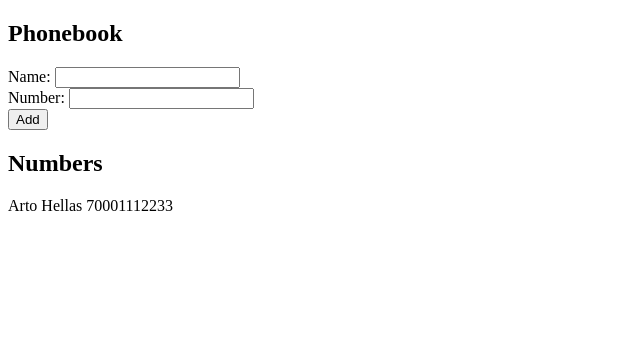
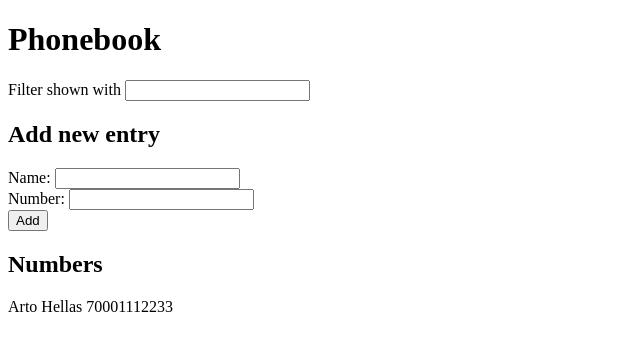
Before and after one commit to Artikool5/fullstack-open, a React (Vite) app in the folder part2/phonebook/: page / in a window 1280 px wide. Shown: the top 350 px of the page, without its empty margins (0-640 px from the left). Built offline with nearby package versions, Linux system fonts and the light colour scheme.

Commit message:
exc: 2.9

```diff
--- a/part2/phonebook/src/App.jsx
+++ b/part2/phonebook/src/App.jsx
@@ -6,12 +6,16 @@ function App() {
   ]);
   const [newName, setNewName] = useState("");
   const [newPhoneNumber, setNewPhoneNumber] = useState("");
+  const [filteredName, setFilteredName] = useState("");
 
   const handleNewName = (e) => {
     setNewName(e.target.value);
   };
   const handleNewPhoneNumber = (e) => {
     setNewPhoneNumber(e.target.value);
+  };
+  const handleFilteredName = (e) => {
+    setFilteredName(e.target.value);
   };
 
   const addPerson = (e) => {
@@ -37,7 +41,13 @@ function App() {
 
   return (
     <>
-      <h2>Phonebook</h2>
+      <h1>Phonebook</h1>
+      <div>
+        Filter shown with{" "}
+        <input type="text" value={filteredName} onChange={handleFilteredName} />
+      </div>
+
+      <h2>Add new entry</h2>
       <form>
         <div>
           Name:{" "}
@@ -65,7 +75,11 @@ function App() {
       </form>
       <h2>Numbers</h2>
       <div>
-        {people.map((person) => {
+        {people
+          .filter((person) =>
+            person.name.toLowerCase().includes(filteredName.toLowerCase()),
+          )
+          .map((person) => {
             return (
               <p key={person.id}>
                 {person.name} {person.number}
```
Lines whose indentation alone changed are shown as unchanged.
